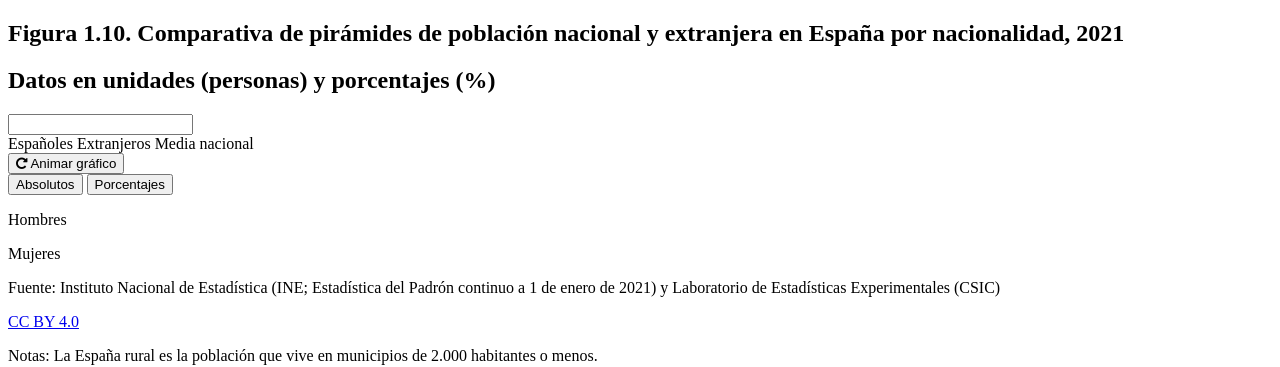
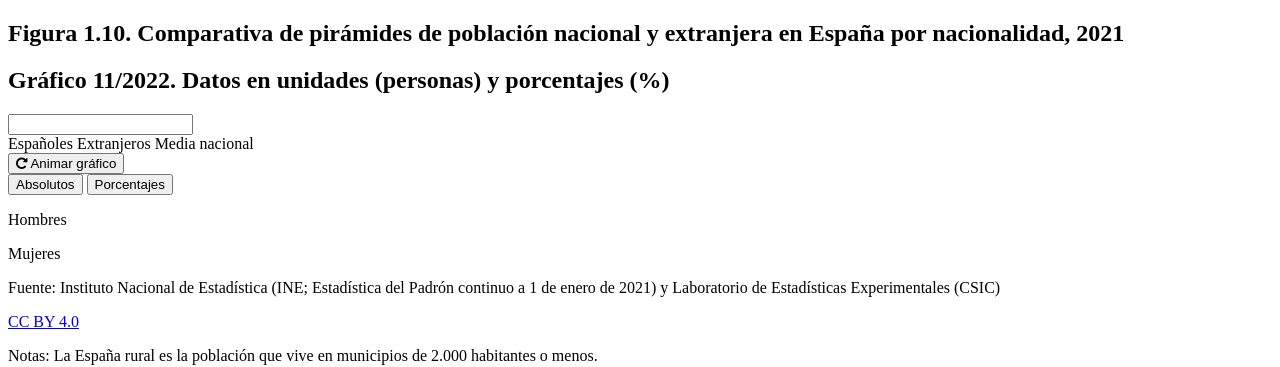
Before and after one commit to EnvejecimientoEnRed/informe_perfil_mayores_2022_demografia_1_10, a website: page pre/template.html in a window 1280 px wide. Shown: the top 367 px of the page. Drawn offline with Linux system fonts and the light colour scheme; a script that the page names is missing.

Commit message:
Cambio numeración

```diff
--- a/pre/template.html
+++ b/pre/template.html
@@ -18,7 +18,7 @@
             <section class="content b-chart active" id="chartBlock">
                 <div class="b-title">
                     <h1 class="title" id="title">Figura 1.10. Comparativa de pirámides de población nacional y extranjera en España por nacionalidad, 2021</h1>
-                    <h2 class="subtitle" id="subtitle">Datos en unidades (personas) y porcentajes (%)</h2>
+                    <h2 class="subtitle" id="subtitle">Gráfico 11/2022. Datos en unidades (personas) y porcentajes (%)</h2>
                 </div>
                 <input type="text" id="my-element">
                 <div class="chart__logics">
```
Also changed, not shown: docs/index.html (+1 -1 lines).
